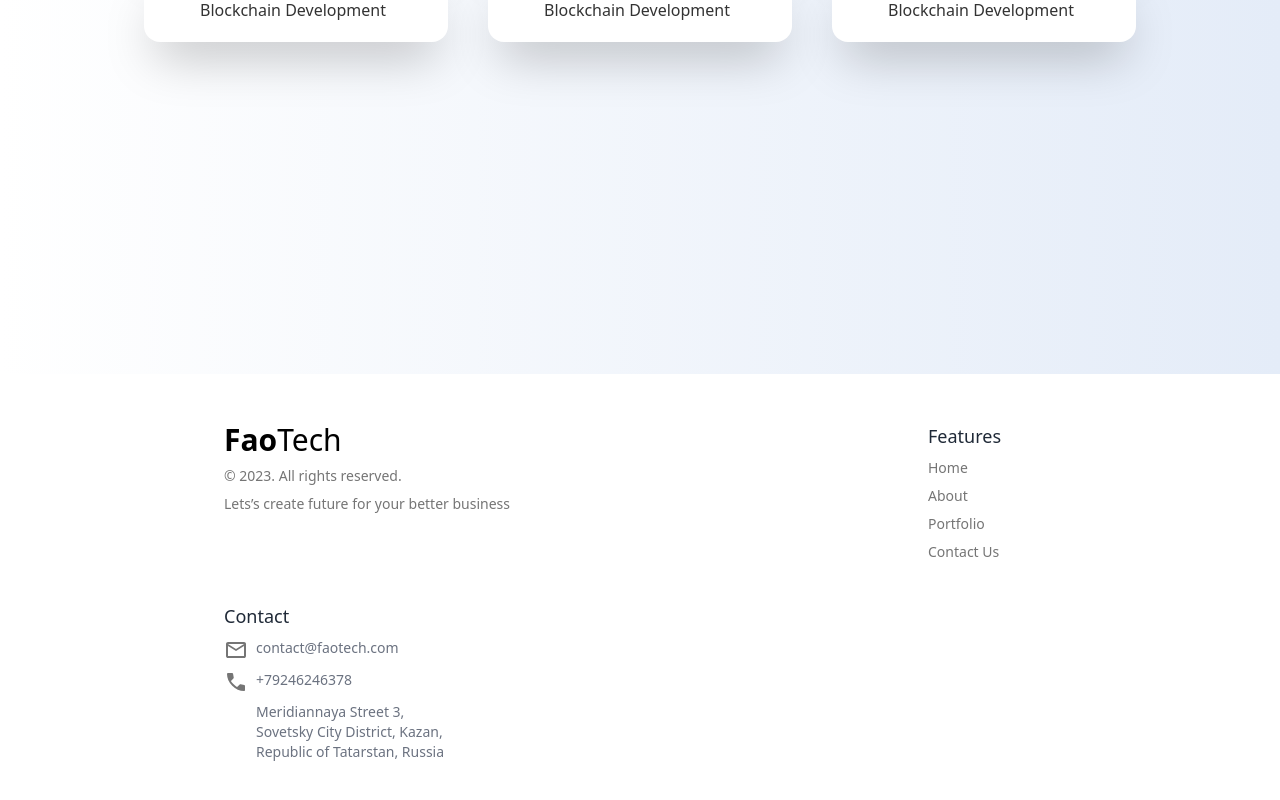
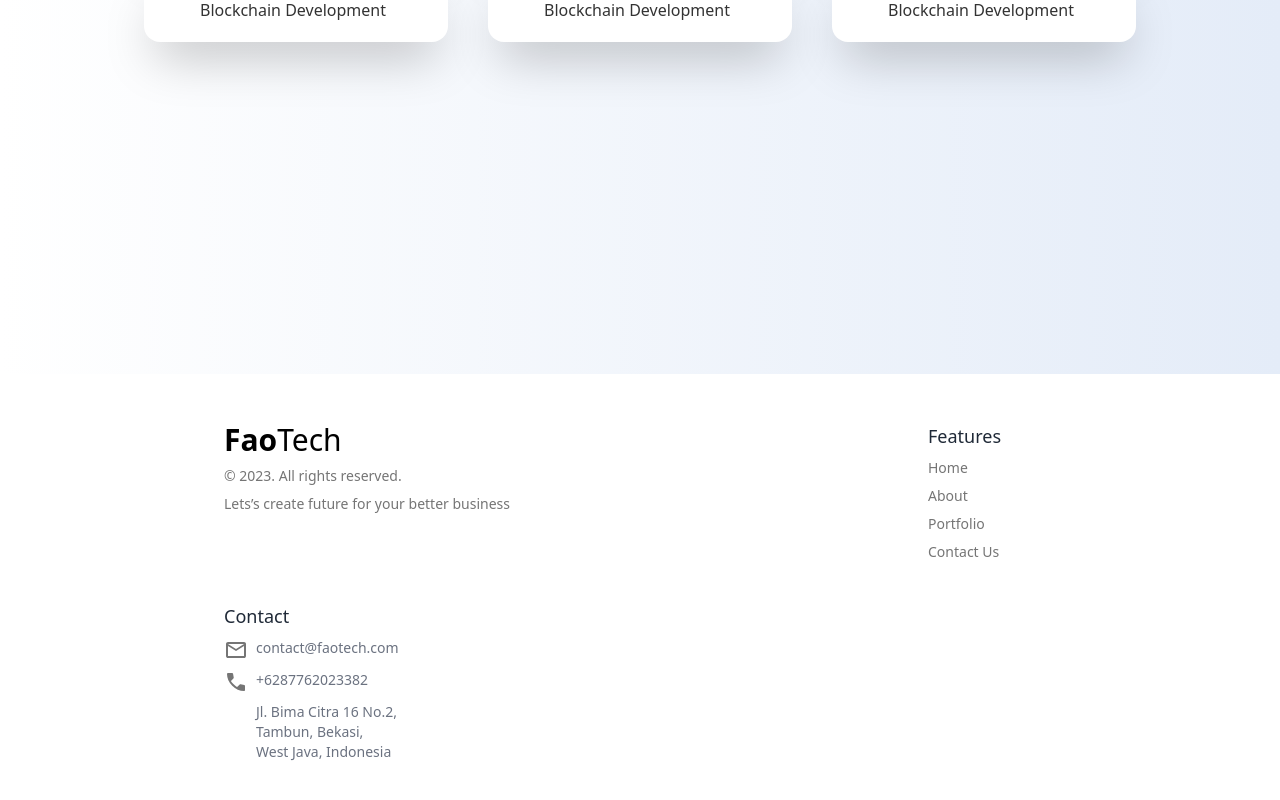
Before and after one commit to fao30/faotech-frontend, a React (Create React App) app: page / in a window 1280 px wide. Shown: the part 1290-2090 px from the top of the page. Built offline with nearby package versions, Linux system fonts and the light colour scheme; some icons are missing.

Commit message:
editing info and width

```diff
--- a/src/components/Footer.js
+++ b/src/components/Footer.js
@@ -68,7 +68,7 @@ const Footer = () => {
             );
           })}
         </div>
-        <div class="w-56">
+        <div class="w-40">
           <span class="text-lg">Contact</span>
           <div class="flex justify-center items-start">
             <Icon
@@ -99,7 +99,7 @@ const Footer = () => {
               target="_blank"
               class="link link-hover text-gray-500 ml-2"
             >
-              +79246246378
+              +6287762023382
             </a>
           </div>
           <div class="flex justify-center items-start">
@@ -110,11 +110,11 @@ const Footer = () => {
               height="24"
             />
             <a href class="link link-hover text-gray-500 ml-2">
-              Meridiannaya Street 3,
+              Jl. Bima Citra 16 No.2,
               <br />
-              Sovetsky City District, Kazan,
+              Tambun, Bekasi,
               <br />
-              Republic of Tatarstan, Russia
+              West Java, Indonesia
             </a>
           </div>
         </div>
```
